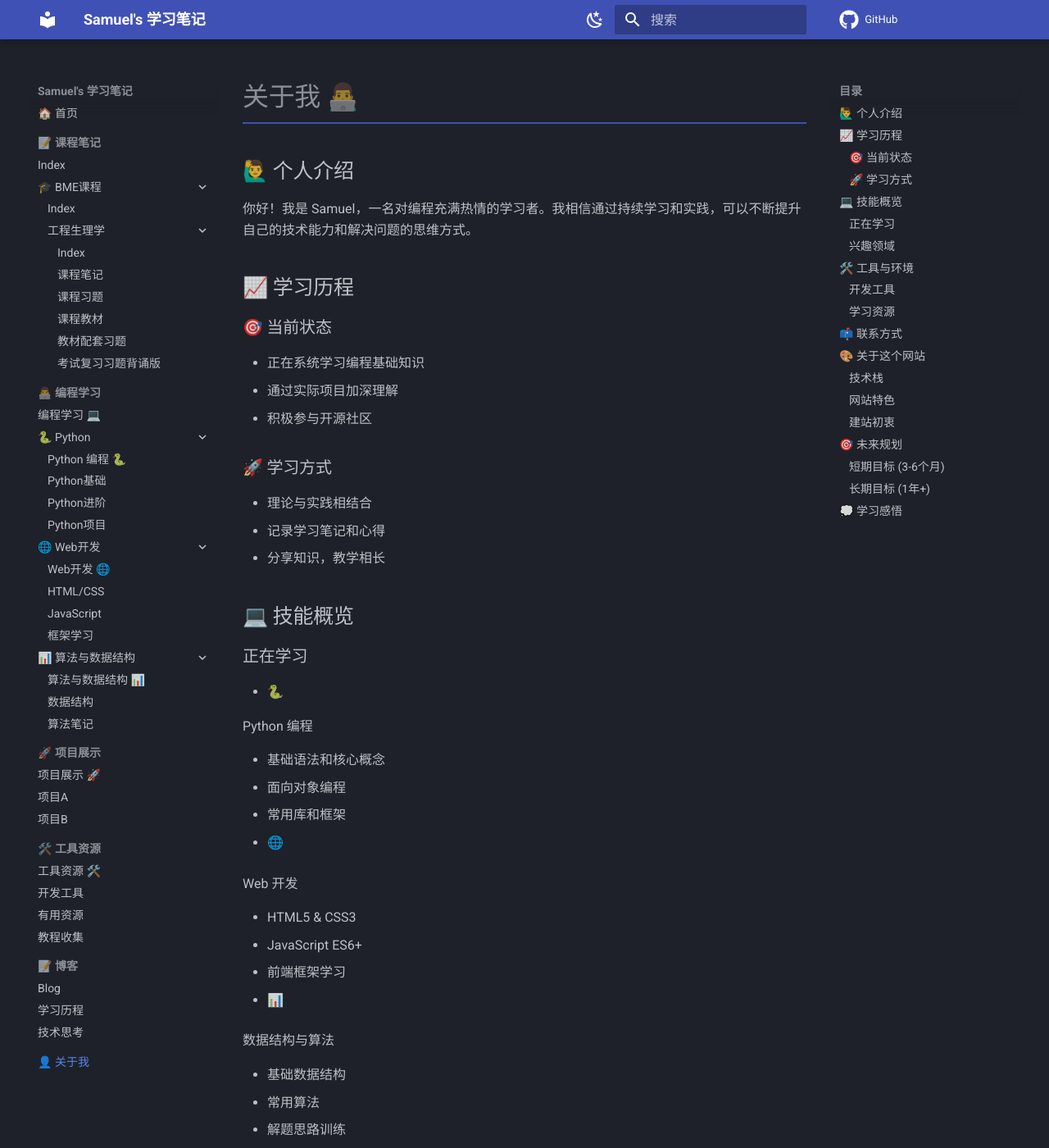
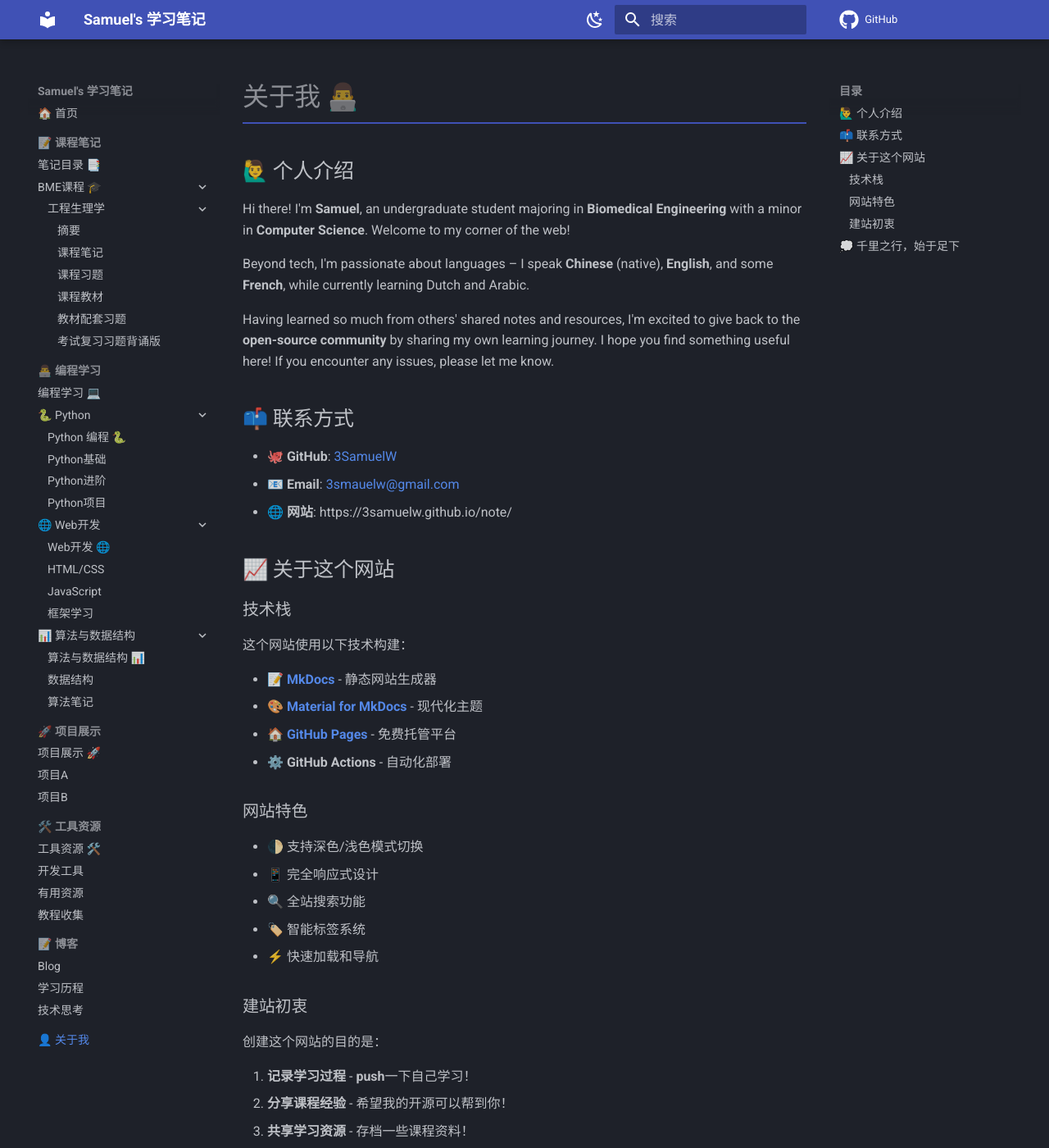
Before and after one commit to 3SamuelW/note, an MkDocs documentation site: the page built from docs/about.md, in a window 1280 px wide and 1400 px high. Shown: the whole window at 82% size. Built offline with MkDocs 1.6.1 and Material for MkDocs 9.7.7, drawn with Linux system fonts in a browser that asks for light colours; comment, search, counter and statistics services are not loaded; some of the changed text lies outside the part shown.

Commit message:
feat: add engineering-physiology notes

````diff
--- a/docs/about.md
+++ b/docs/about.md
@@ -2,80 +2,19 @@
 
 ## 🙋‍♂️ 个人介绍
 
-你好！我是 Samuel，一名对编程充满热情的学习者。我相信通过持续学习和实践，可以不断提升自己的技术能力和解决问题的思维方式。
+Hi there! I'm **Samuel**, an undergraduate student majoring in **Biomedical Engineering** with a minor in **Computer Science**. Welcome to my corner of the web!
 
-## 📈 学习历程
+Beyond tech, I'm passionate about languages – I speak **Chinese** (native), **English**, and some **French**, while currently learning Dutch and Arabic.
 
-### 🎯 当前状态
-
-- 正在系统学习编程基础知识
-- 通过实际项目加深理解
-- 积极参与开源社区
-
-### 🚀 学习方式
-
-- 理论与实践相结合
-- 记录学习笔记和心得
-- 分享知识，教学相长
-
-## 💻 技能概览
-
-### 正在学习
-
-- 🐍
-
-  Python 编程
-
-  - 基础语法和核心概念
-  - 面向对象编程
-  - 常用库和框架
-
-- 🌐
-
-  Web 开发
-
-  - HTML5 & CSS3
-  - JavaScript ES6+
-  - 前端框架学习
-
-- 📊
-
-  数据结构与算法
-
-  - 基础数据结构
-  - 常用算法
-  - 解题思路训练
-
-### 兴趣领域
-
-- 💻 软件开发
-- 🔓 开源项目
-- ✍️ 技术写作
-- 🤖 人工智能 (未来规划)
-
-## 🛠️ 工具与环境
-
-### 开发工具
-
-- **编辑器**: VS Code
-- **版本控制**: Git & GitHub
-- **环境管理**: Anaconda
-- **文档工具**: MkDocs
-
-### 学习资源
-
-- 📚 在线教程和书籍
-- 🎥 视频课程
-- 💡 实践项目
-- 👥 技术社区
+Having learned so much from others' shared notes and resources, I'm excited to give back to the **open-source community** by sharing my own learning journey. I hope you find something useful here! If you encounter any issues, please let me know.
 
 ## 📫 联系方式
 
 - 🐙 **GitHub**: [3SamuelW](https://github.com/3SamuelW)
-- 📧 **Email**: [你的邮箱地址]
+- 📧 **Email**: [3smauelw@gmail.com]([3samuelw@gmail.com](mailto:3samuelw@gmail.com))
 - 🌐 **网站**: https://3samuelw.github.io/note/
 
-## 🎨 关于这个网站
+## 📈 关于这个网站
 
 ### 技术栈
 
@@ -98,43 +37,10 @@
 
 创建这个网站的目的是：
 
-1. **记录学习过程** - 将学习笔记系统化整理
-2. **分享知识经验** - 帮助其他学习者避免踩坑
-3. **展示学习成果** - 记录成长轨迹和项目经历
-4. **建立个人品牌** - 在技术社区中建立存在感
+1. **记录学习过程** - **push**一下自己学习！
+2. **分享课程经验** - 希望我的开源可以帮到你！
+3. **共享学习资源** - 存档一些课程资料！
 
-## 🎯 未来规划
+## 💭 千里之行，始于足下
 
-### 短期目标 (3-6个月)
-
-- [ ] 完善Python学习笔记系列
-- [ ] 完成第一个Web开发项目
-- [ ] 学习数据结构和算法基础
-- [ ] 参与一个开源项目
-
-### 长期目标 (1年+)
-
-- [ ] 掌握一门后端框架 (Django/Flask)
-- [ ] 学习前端现代框架 (React/Vue)
-- [ ] 深入学习数据科学
-- [ ] 贡献有意义的开源项目
-
-## 💭 学习感悟
-
-> "学习编程不仅仅是掌握语法和工具，更重要的是培养解决问题的思维方式和持续学习的能力。"
-
-编程学习是一个持续的过程，每天都有新的挑战和收获。我希望通过这个网站，不仅记录自己的学习历程，也能为其他学习者提供一些帮助和启发。
-
-------
-
-!!! quote "座右铭" **"Stay curious, stay coding!"**
-
-```
-保持好奇心，持续编程！
-```
-
-*感谢你的访问！如果你觉得这些内容有用，欢迎给我的 GitHub 仓库一个 ⭐ 或者与我交流学习心得！*
-
-------
-
-*页面最后更新: {git-revision-date-localized}*
+> 感谢你的访问！如果你觉得这些内容有用，欢迎给我的 GitHub 仓库一个 ⭐ 或者与我交流学习心得！希望未来你也多多开源呀~
--- a/mkdocs.yml
+++ b/mkdocs.yml
@@ -39,8 +39,7 @@
   - 🏠 首页: index.md
   - 📝 课程笔记:
     - notes/index.md
-    - 🎓 BME课程:
-      - notes/bme/index.md
+    - BME课程 🎓:
       - 工程生理学:
         - notes/bme/engineering-physiology/index.md
         - 课程笔记: notes/bme/engineering-physiology/notes.pdf
````
Also changed, not shown: docs/index.md (+63 -48 lines), docs/notes/bme/engineering-physiology/index.md (+34 -1 lines), docs/notes/bme/index.md (deleted, +0 -1 lines), docs/notes/index.md (+1 -1 lines), 1 other file.
